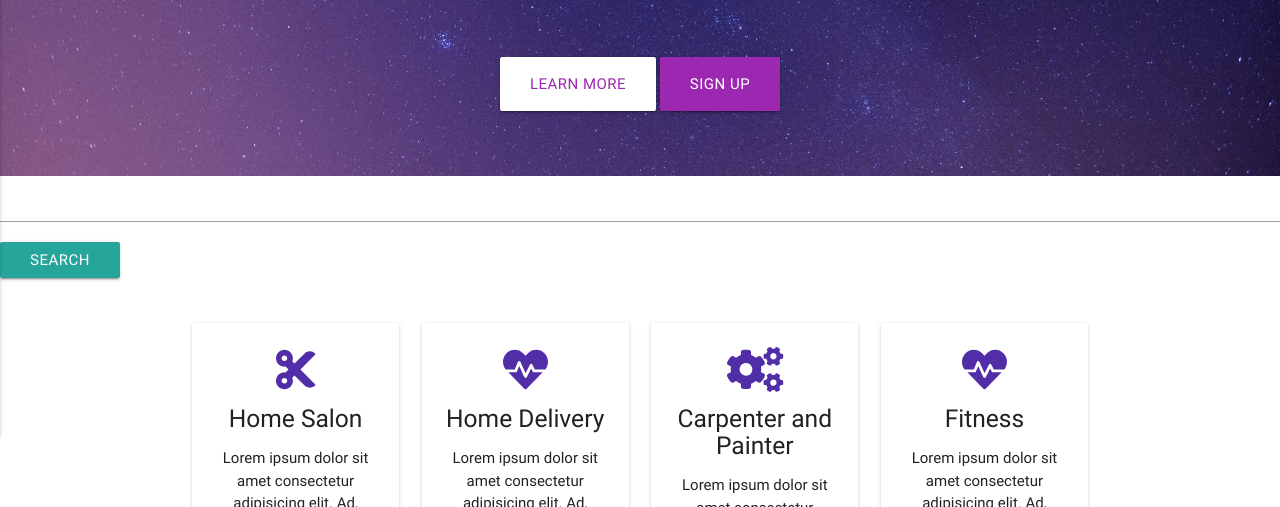
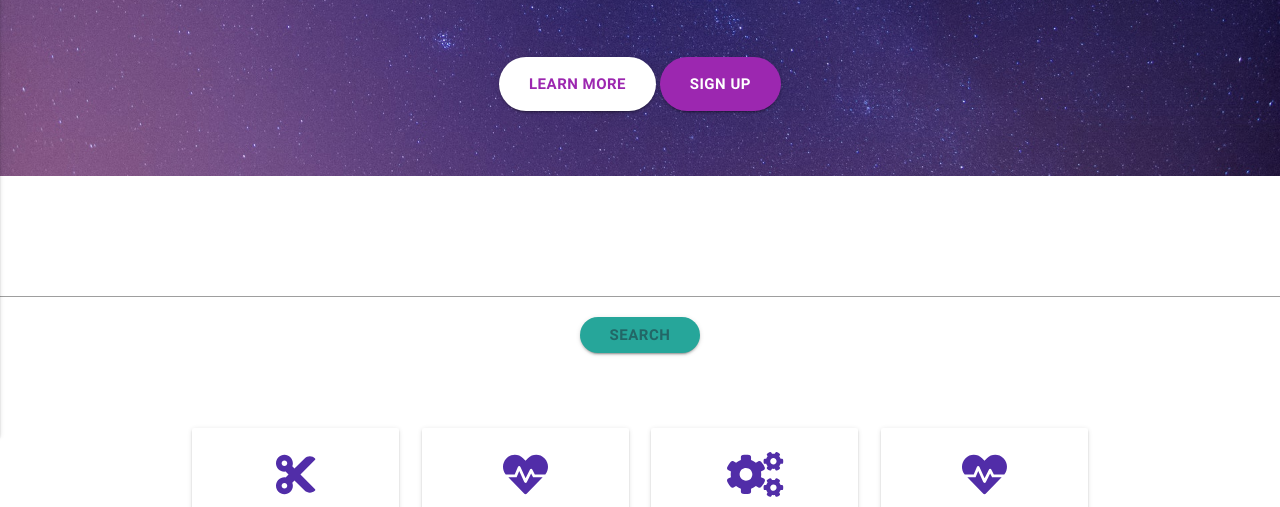
Before and after one commit to alizaidi67/alizaidi67.github.io, a plain HTML site: page index.html in a window 1280 px wide. Shown: the part 424-931 px from the top of the page. Drawn offline with nearby package versions, Linux system fonts and the light colour scheme.

Commit message:
Update main.css

```diff
--- a/css/main.css
+++ b/css/main.css
@@ -1,3 +1,4 @@
+
 .primary-overlay {
   background: rgba(112, 81, 176, 0.7);
   position: absolute;
@@ -27,7 +28,11 @@
   min-height: 350px;
   color: #fff;
 }
+.card-panel:hover {
+    transform: scale(0.9, 0.9);
+    box-shadow: 5px 5px 30px 15px rgba(0,0,0,0.25), -5px -5px 30px 15px rgba(0,0,0,0.22);
 
+}
 .main-header-inner .showcase {
   padding-top: 50px;
 }
@@ -84,3 +89,20 @@
     min-height: 240px;
   }
 }
+.container2 {
+  justify-content: center;
+  text-align: center;
+}
+.btn {
+  border-color: black;
+  font-weight: 700;
+  border-radius: 300px;
+  color: #226666;
+  text-transform: uppercase;
+}
+.buffer {
+  height: 5rem;
+}
+.buffer2 {
+  height: 2rem;
+}
```
